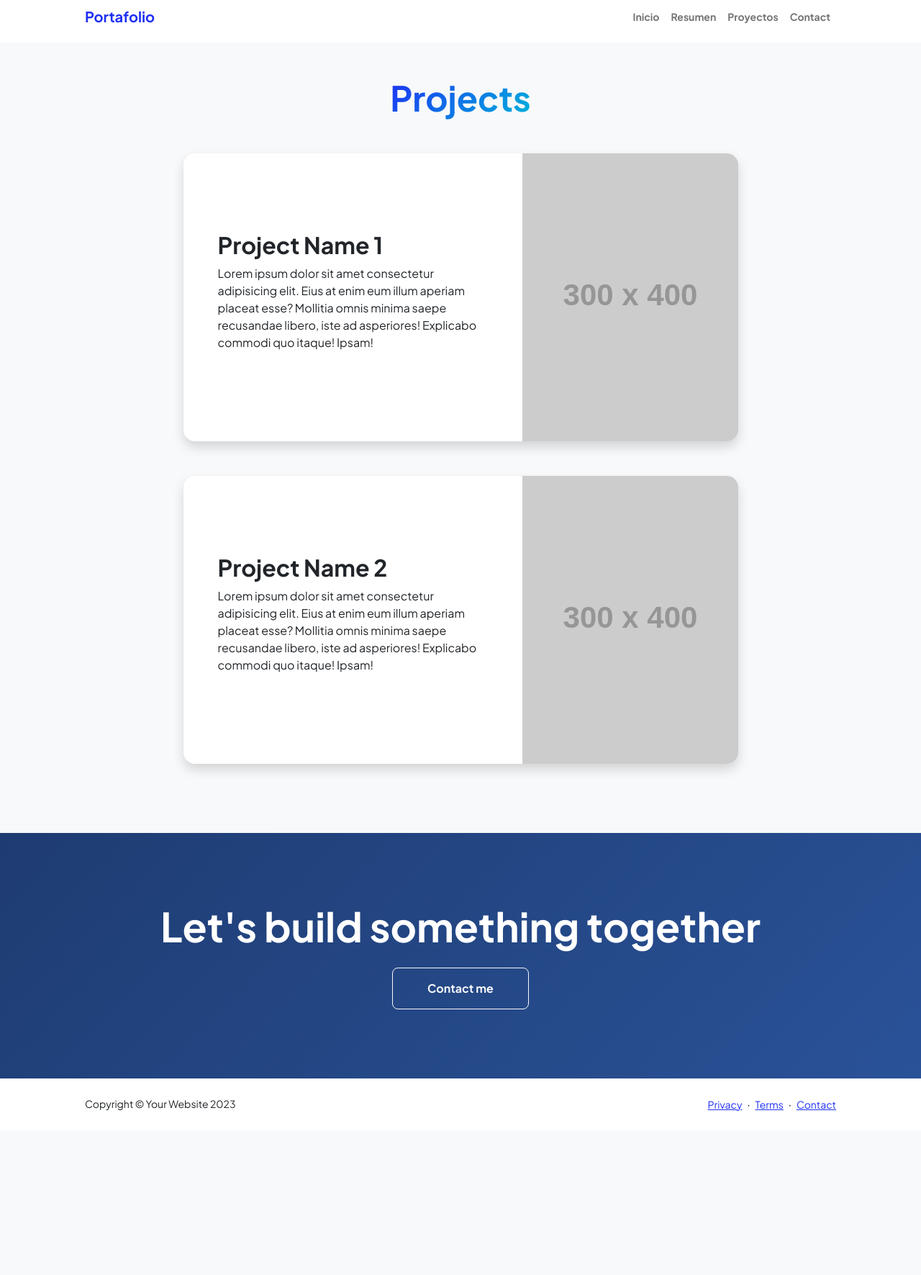
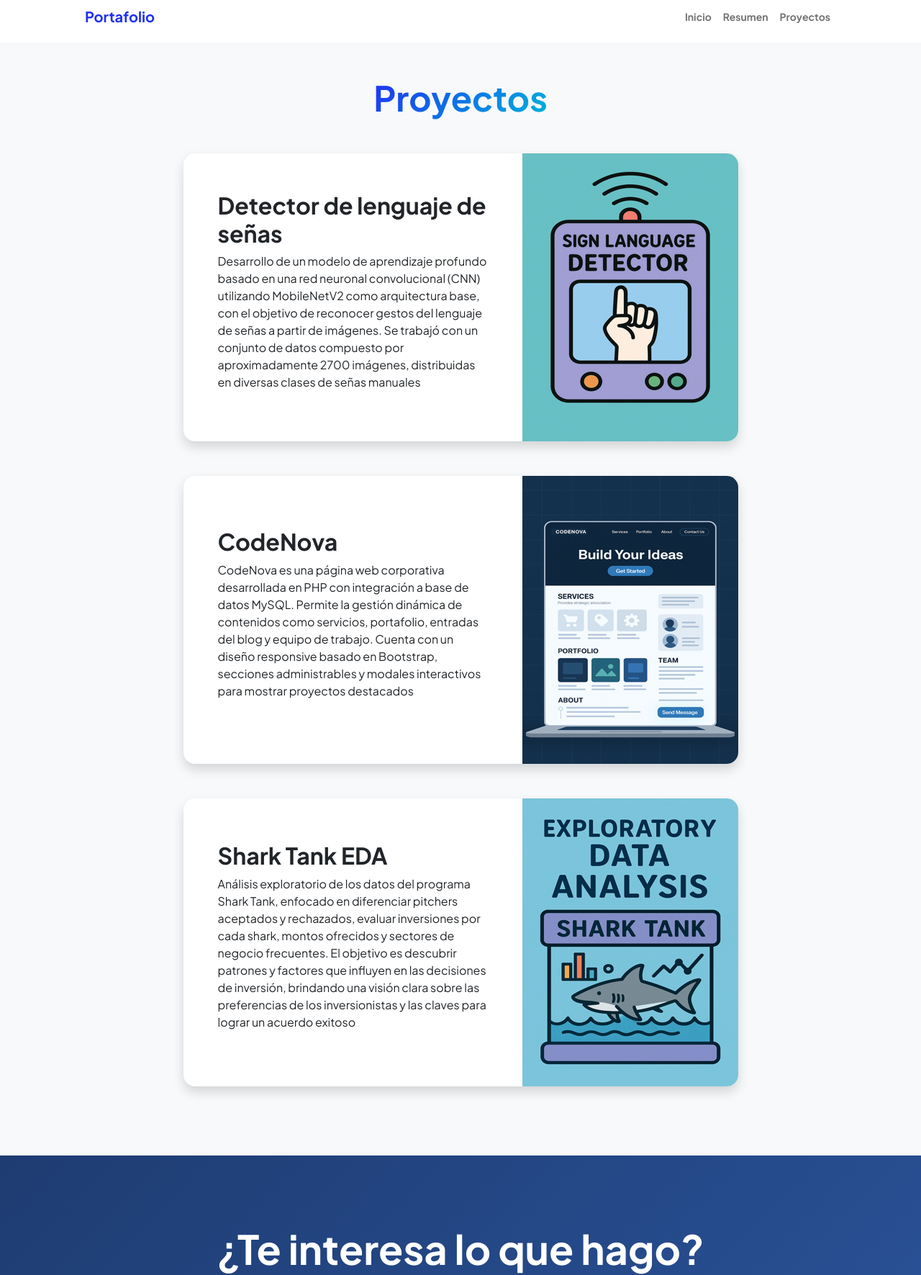
Before and after one commit to EluisEscar/EluisEscar.github.io, a plain HTML site: page Portafolio/projects.html in a window 1280 px wide. Shown: the part 13-1784 px from the top of the page at 72% size. Before the commit the page ends 1583 px from the top, so only its background shows below. Drawn offline with nearby package versions, Linux system fonts and the light colour scheme; placeholder pictures from the web are drawn by us.

Commit message:
Falta foto

```diff
--- a/Portafolio/projects.html
+++ b/Portafolio/projects.html
@@ -5,7 +5,7 @@
         <meta name="viewport" content="width=device-width, initial-scale=1, shrink-to-fit=no" />
         <meta name="description" content="" />
         <meta name="author" content="" />
-        <title>Modern Business - Start Bootstrap Template</title>
+        <title>Portafolio</title>
         <!-- Favicon-->
         <link rel="icon" type="image/x-icon" href="assets/favicon.ico" />
         <!-- Custom Google font-->
@@ -29,7 +29,7 @@
                             <li class="nav-item"><a class="nav-link" href="index.html">Inicio</a></li>
                             <li class="nav-item"><a class="nav-link" href="resume.html">Resumen</a></li>
                             <li class="nav-item"><a class="nav-link" href="projects.html">Proyectos</a></li>
-                            <li class="nav-item"><a class="nav-link" href="contact.html">Contact</a></li>
+                            <!--<li class="nav-item"><a class="nav-link" href="contact.html">Contacto</a></li>-->
                         </ul>
                     </div>
                 </div>
@@ -38,7 +38,7 @@
             <section class="py-5">
                 <div class="container px-5 mb-5">
                     <div class="text-center mb-5">
-                        <h1 class="display-5 fw-bolder mb-0"><span class="text-gradient d-inline">Projects</span></h1>
+                        <h1 class="display-5 fw-bolder mb-0"><span class="text-gradient d-inline">Proyectos</span></h1>
                     </div>
                     <div class="row gx-5 justify-content-center">
                         <div class="col-lg-11 col-xl-9 col-xxl-8">
@@ -47,10 +47,14 @@
                                 <div class="card-body p-0">
                                     <div class="d-flex align-items-center">
                                         <div class="p-5">
-                                            <h2 class="fw-bolder">Project Name 1</h2>
-                                            <p>Lorem ipsum dolor sit amet consectetur adipisicing elit. Eius at enim eum illum aperiam placeat esse? Mollitia omnis minima saepe recusandae libero, iste ad asperiores! Explicabo commodi quo itaque! Ipsam!</p>
+                                            <h2 class="fw-bolder">
+                                            <a href="https://github.com/EluisEscar/CNN-Senias" target="_blank" style="text-decoration: none; color: inherit;">
+                                                Detector de lenguaje de señas
+                                            </a>
+                                            </h2>
+                                            <p>Desarrollo de un modelo de aprendizaje profundo basado en una red neuronal convolucional (CNN) utilizando MobileNetV2 como arquitectura base, con el objetivo de reconocer gestos del lenguaje de señas a partir de imágenes. Se trabajó con un conjunto de datos compuesto por aproximadamente 2700 imágenes, distribuidas en diversas clases de señas manuales</p>
                                         </div>
-                                        <img class="img-fluid" src="https://dummyimage.com/300x400/343a40/6c757d" alt="..." />
+                                        <img class="img-fluid" src="assets/proyectos/imagenes/detector_senas_300x400.png" alt="..." />
                                     </div>
                                 </div>
                             </div>
@@ -59,10 +63,30 @@
                                 <div class="card-body p-0">
                                     <div class="d-flex align-items-center">
                                         <div class="p-5">
-                                            <h2 class="fw-bolder">Project Name 2</h2>
-                                            <p>Lorem ipsum dolor sit amet consectetur adipisicing elit. Eius at enim eum illum aperiam placeat esse? Mollitia omnis minima saepe recusandae libero, iste ad asperiores! Explicabo commodi quo itaque! Ipsam!</p>
+                                            <h2 class="fw-bolder">
+                                            <a href="https://github.com/EluisEscar/Website-PHP" target="_blank" style="text-decoration: none; color: inherit;">
+                                                CodeNova
+                                            </a>
+                                            </h2>
+                                            <p>CodeNova es una página web corporativa desarrollada en PHP con integración a base de datos MySQL. Permite la gestión dinámica de contenidos como servicios, portafolio, entradas del blog y equipo de trabajo. Cuenta con un diseño responsive basado en Bootstrap, secciones administrables y modales interactivos para mostrar proyectos destacados</p>
                                         </div>
-                                        <img class="img-fluid" src="https://dummyimage.com/300x400/343a40/6c757d" alt="..." />
+                                        <img class="img-fluid" src="assets/proyectos/imagenes/codenova_webpage_300x400.png" alt="..." />
+                                    </div>
+                                </div>
+                            </div>
+                            <!-- Project Card 3-->
+                            <div class="card overflow-hidden shadow rounded-4 border-0 mt-5">
+                                <div class="card-body p-0">
+                                    <div class="d-flex align-items-center">
+                                        <div class="p-5">
+                                            <h2 class="fw-bolder">
+                                            <a href="https://github.com/EluisEscar/SharkTank-BI" target="_blank" style="text-decoration: none; color: inherit;">
+                                                Shark Tank EDA
+                                            </a>
+                                            </h2>
+                                            <p>Análisis exploratorio de los datos del programa Shark Tank, enfocado en diferenciar pitchers aceptados y rechazados, evaluar inversiones por cada shark, montos ofrecidos y sectores de negocio frecuentes. El objetivo es descubrir patrones y factores que influyen en las decisiones de inversión, brindando una visión clara sobre las preferencias de los inversionistas y las claves para lograr un acuerdo exitoso</p>
+                                        </div>
+                                        <img class="img-fluid" src="assets/proyectos/imagenes/eda_shark_tank_300x400.png" alt="..." />
                                     </div>
                                 </div>
                             </div>
@@ -74,8 +98,8 @@
             <section class="py-5 bg-gradient-primary-to-secondary text-white">
                 <div class="container px-5 my-5">
                     <div class="text-center">
-                        <h2 class="display-4 fw-bolder mb-4">Let's build something together</h2>
-                        <a class="btn btn-outline-light btn-lg px-5 py-3 fs-6 fw-bolder" href="contact.html">Contact me</a>
+                        <h2 class="display-4 fw-bolder mb-4">¿Te interesa lo que hago?</h2>
+                        <a class="btn btn-outline-light btn-lg px-5 py-3 fs-6 fw-bolder" href="https://www.linkedin.com/in/estebanescarcena">Contactame</a>
                     </div>
                 </div>
             </section>
@@ -84,7 +108,7 @@
         <footer class="bg-white py-4 mt-auto">
             <div class="container px-5">
                 <div class="row align-items-center justify-content-between flex-column flex-sm-row">
-                    <div class="col-auto"><div class="small m-0">Copyright &copy; Your Website 2023</div></div>
+                    <div class="col-auto"><div class="small m-0">Copyright &copy; PortafolioELET</div></div>
                     <div class="col-auto">
                         <a class="small" href="#!">Privacy</a>
                         <span class="mx-1">&middot;</span>
```
Also changed, not shown: Portafolio/index.html (+3 -3 lines), Portafolio/resume.html (+7 -7 lines), Portafolio/assets/proyectos/imagenes/codenova_webpage_300x400.png (added), Portafolio/assets/proyectos/imagenes/detector_senas_300x400.png (added), Portafolio/assets/proyectos/imagenes/eda_shark_tank_300x400.png (added).
